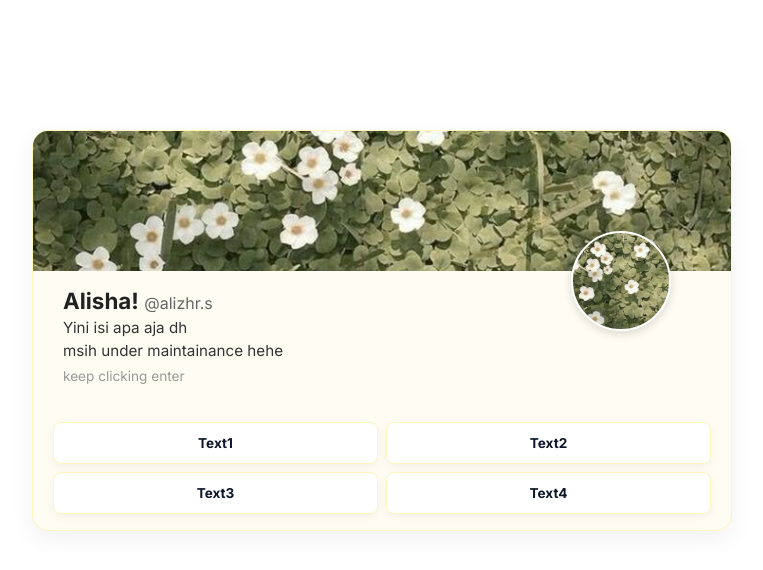
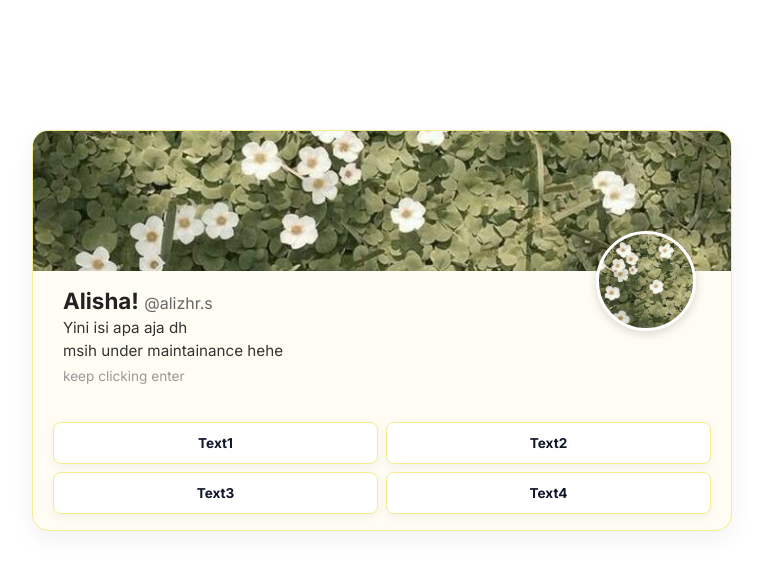
Before and after one commit to alsworkspaces/personal-web, a plain HTML site: page index.html in a window 1280 px wide. Shown: the whole page, without its empty margins (258-1021 px from the left). Drawn offline with Linux system fonts and the light colour scheme.

Commit message:
maintanance

```diff
--- a/style.css
+++ b/style.css
@@ -1,6 +1,6 @@
 :root {
   --blue-50:  #fffdf3; /* biru sangat muda untuk isi kotak */
-  --blue-200: #fdf8b9; /* biru muda untuk border */
+  --blue-200: #f4ed8f; /* biru muda untuk border */
   --page-bg:  #ffffff; /* background halaman netral, bukan biru */
 }
 
@@ -51,10 +51,10 @@ body {
   background-size: cover;
   background-position: center;
   border-radius: 50%;
-  border: 2px solid white;
+  border: 3px solid white;
   position: absolute;
   top: 100px;
-  right: 60px;
+  right: clamp(10px, 5%, 40px); /* fleksibel: min 10px, ideal 5%, max 40px */
   box-shadow: 0 3px 10px rgba(0,0,0,0.15);
 }
 
```
